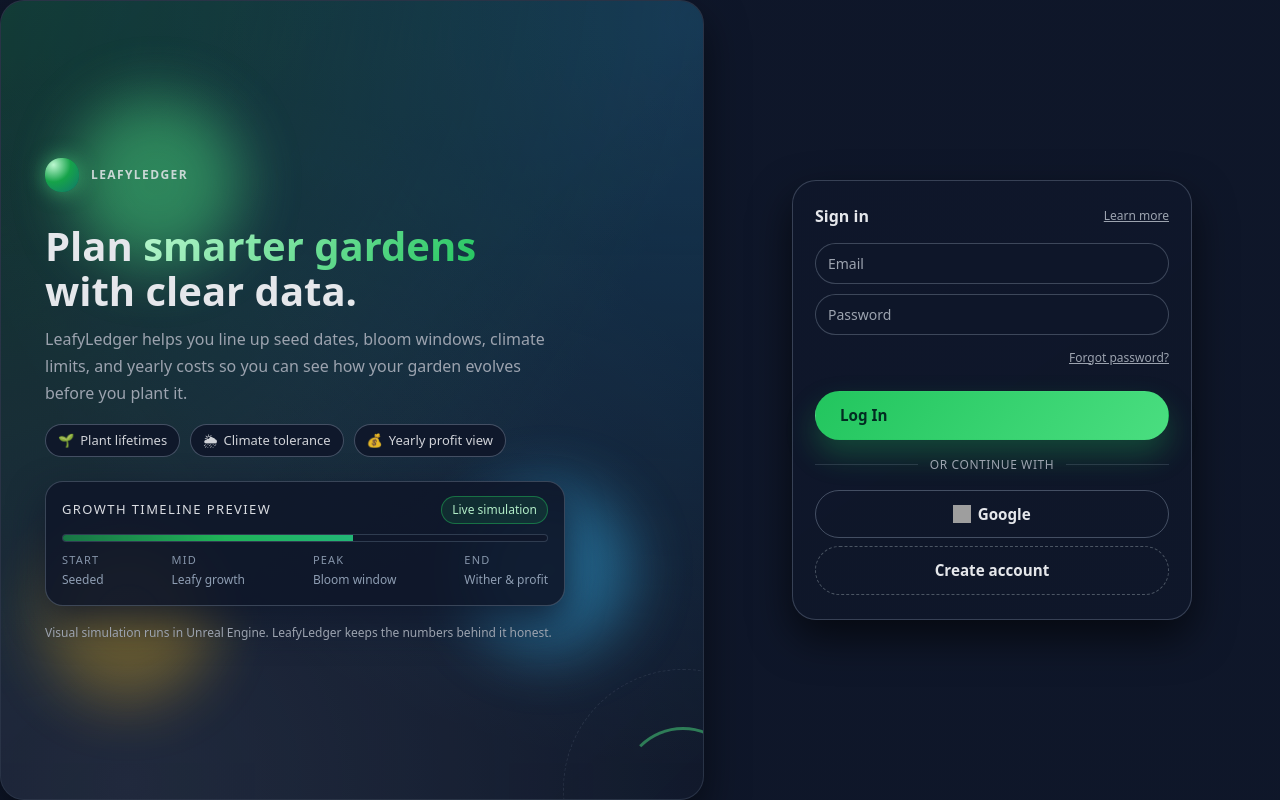
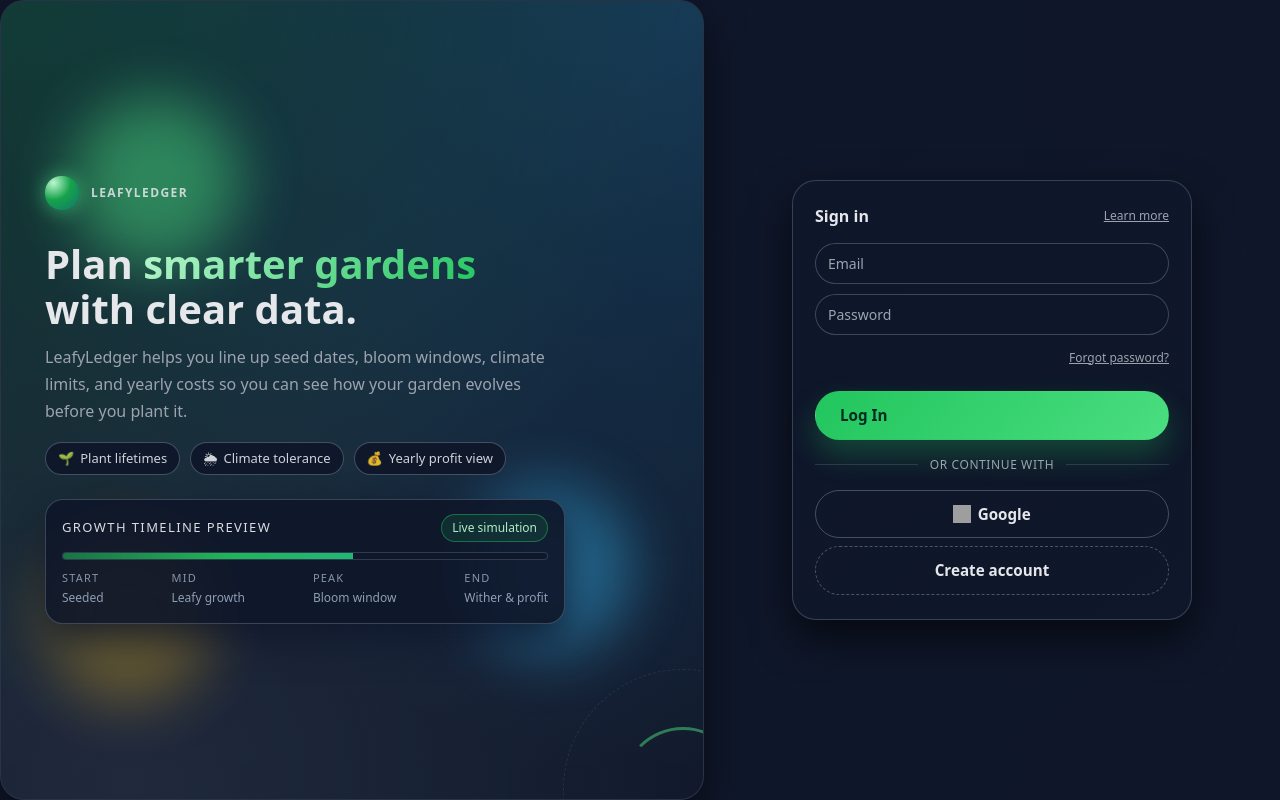
Before and after one commit to hassaan024/Capstone, a React (Vite) app in the folder frontend/: page /login in a window 1280 px wide. Built offline with nearby package versions, Linux system fonts and the light colour scheme; grey boxes are pictures that could not be loaded.

Commit message:
removing text

```diff
--- a/frontend/src/pages/LoginPage.tsx
+++ b/frontend/src/pages/LoginPage.tsx
@@ -149,10 +149,10 @@ const LoginPage: React.FC = () => {
               </div>
             </div>
 
-            <div className="leafy-login-bottom-hint">
+            {/* <div className="leafy-login-bottom-hint">
               Visual simulation runs in Unreal Engine. LeafyLedger keeps the
               numbers behind it honest.
-            </div>
+            </div> */}
           </div>
         </div>
 
```
